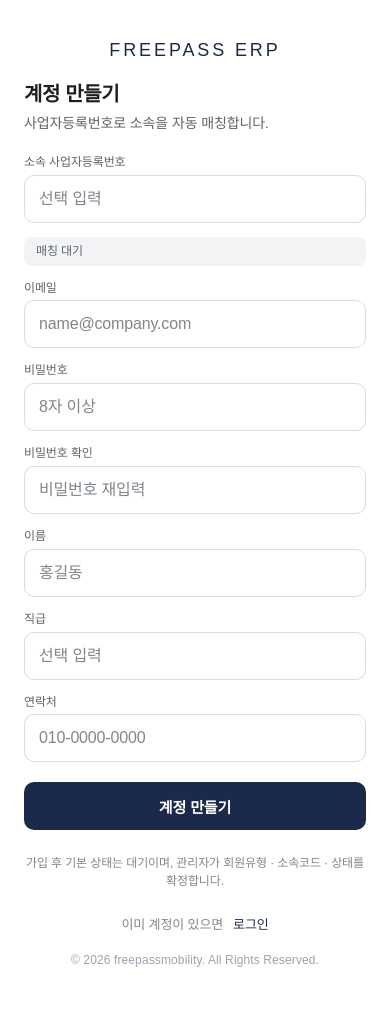
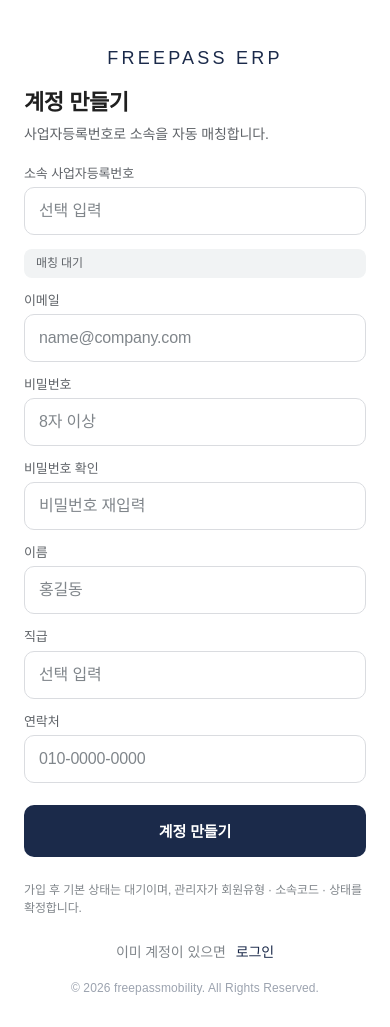
Before and after one commit to freepass-creator/freepasserp, a Flask app: page /signup in a window 390 px wide. Before the commit the page ends 967 px from the top, so only its background shows below. Run offline with Flask 3, Linux system fonts and the light colour scheme; some libraries are stand-ins or nearby versions; some web fonts are replaced.

Commit message:
style: 로그인/회원가입 페이지 모바일 최적화
- 100dvh 적용으로 iOS Safari 주소창 레이아웃 잘림 방지
- safe-area-inset 적용 (노치/홈 인디케이터 대응)
- 모바일 미디어쿼리 480px → 768px로 확장
- 카드 풀너비 + 상단 정렬로 자연스러운 모바일 레이아웃
- 입력란 48px, 버튼 52px 터치 타겟 확보
- iOS 줌 방지 font-size 16px 유지

Co-Authored-By: Claude Sonnet 4.6 <noreply@anthropic.com>

```diff
--- a/static/css/pages_new/login_new.css
+++ b/static/css/pages_new/login_new.css
@@ -5,12 +5,15 @@
 
 .auth-shell {
   min-height: 100vh;
+  min-height: 100dvh;
   display: flex;
   flex-direction: column;
   align-items: center;
   justify-content: center;
   gap: 24px;
   padding: 40px 20px;
+  padding-top: max(40px, env(safe-area-inset-top));
+  padding-bottom: max(32px, env(safe-area-inset-bottom));
   background: #f8f9fa;
   font-family: 'Pretendard', Arial, Helvetica, sans-serif;
   letter-spacing: -0.01em;
@@ -177,19 +180,40 @@
   padding: 4px 0;
 }
 
-@media (max-width: 480px) {
-  .auth-shell { align-items: center; padding: 40px 0 32px; background: #fff; gap: 20px; }
-  .auth-brand { font-size: 18px; letter-spacing: 0.16em; }
-  .auth-card { box-shadow: none; border: 0; padding: 0 24px; border-radius: 0; gap: 20px; }
-  .auth-card__title { font-size: 20px; }
+@media (max-width: 768px) {
+  .auth-shell {
+    align-items: stretch;
+    justify-content: flex-start;
+    padding: max(48px, env(safe-area-inset-top)) 0 max(32px, env(safe-area-inset-bottom));
+    background: #fff;
+    gap: 20px;
+  }
+  .auth-brand {
+    font-size: 18px;
+    letter-spacing: 0.18em;
+    text-align: center;
+    padding: 0 24px;
+  }
+  .auth-card {
+    box-shadow: none;
+    border: 0;
+    padding: 0 24px;
+    border-radius: 0;
+    gap: 20px;
+    max-width: none;
+    width: 100%;
+  }
+  .auth-card__title { font-size: 22px; }
   .auth-card__sub { font-size: 14px; }
   /* 입력란: iOS 줌 방지(16px) + 터치 타겟(48px) */
   .auth-field input { height: 48px; font-size: 16px; border-radius: 10px; padding: 0 14px; }
-  .auth-field label { font-size: 12px; }
+  .auth-field label { font-size: 13px; }
   /* 버튼: 터치 타겟 */
-  .auth-submit { height: 48px; font-size: 15px; border-radius: 10px; margin-top: 6px; }
+  .auth-submit { height: 52px; font-size: 15px; border-radius: 10px; margin-top: 8px; }
   /* 하단 링크 */
-  .auth-footer { font-size: 13px; gap: 10px; }
+  .auth-footer { font-size: 14px; gap: 10px; }
   .auth-message { font-size: 13px; }
-  .auth-copyright { font-size: 12px; }
+  .auth-copyright { text-align: center; padding: 0 24px; font-size: 12px; }
+  .auth-guide { text-align: left; }
+  .auth-match-badge { width: 100%; box-sizing: border-box; justify-content: flex-start; }
 }
```
